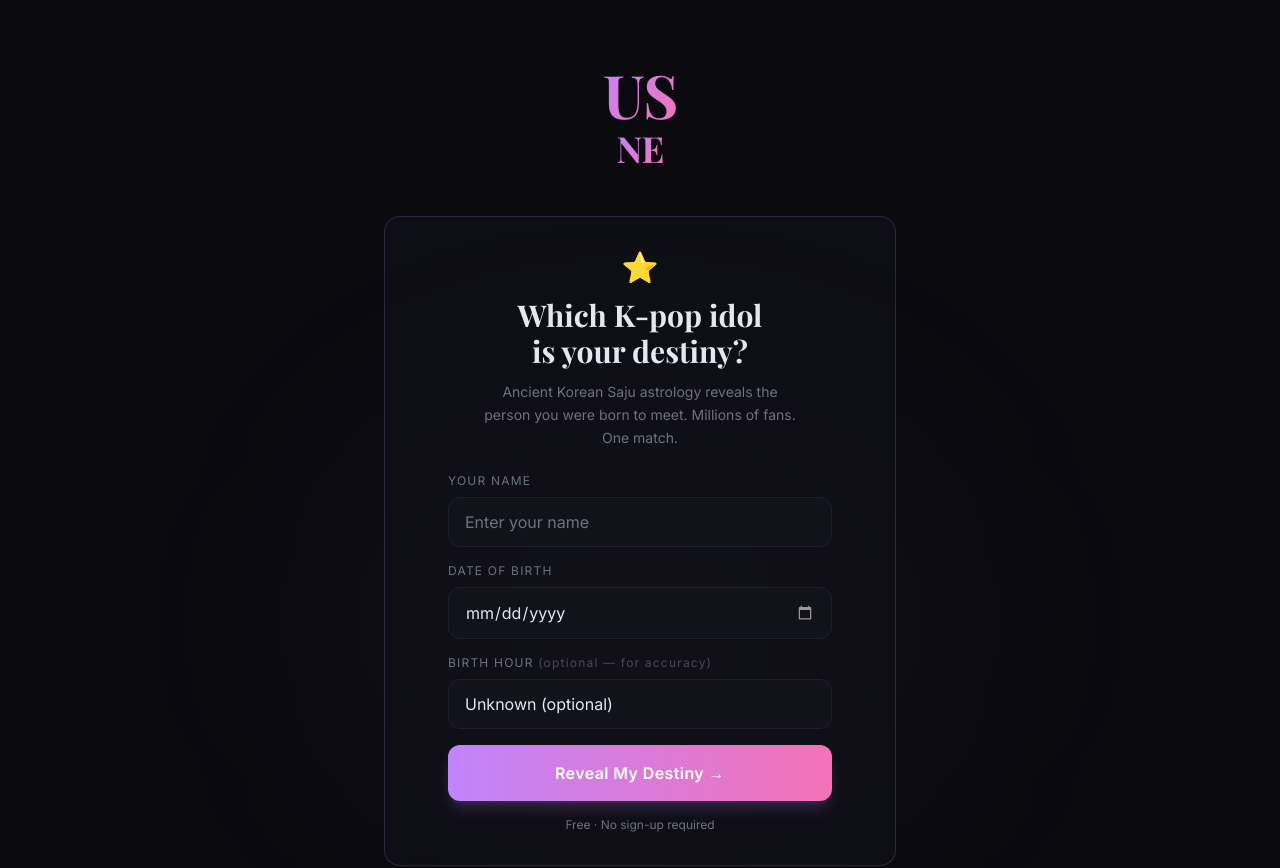
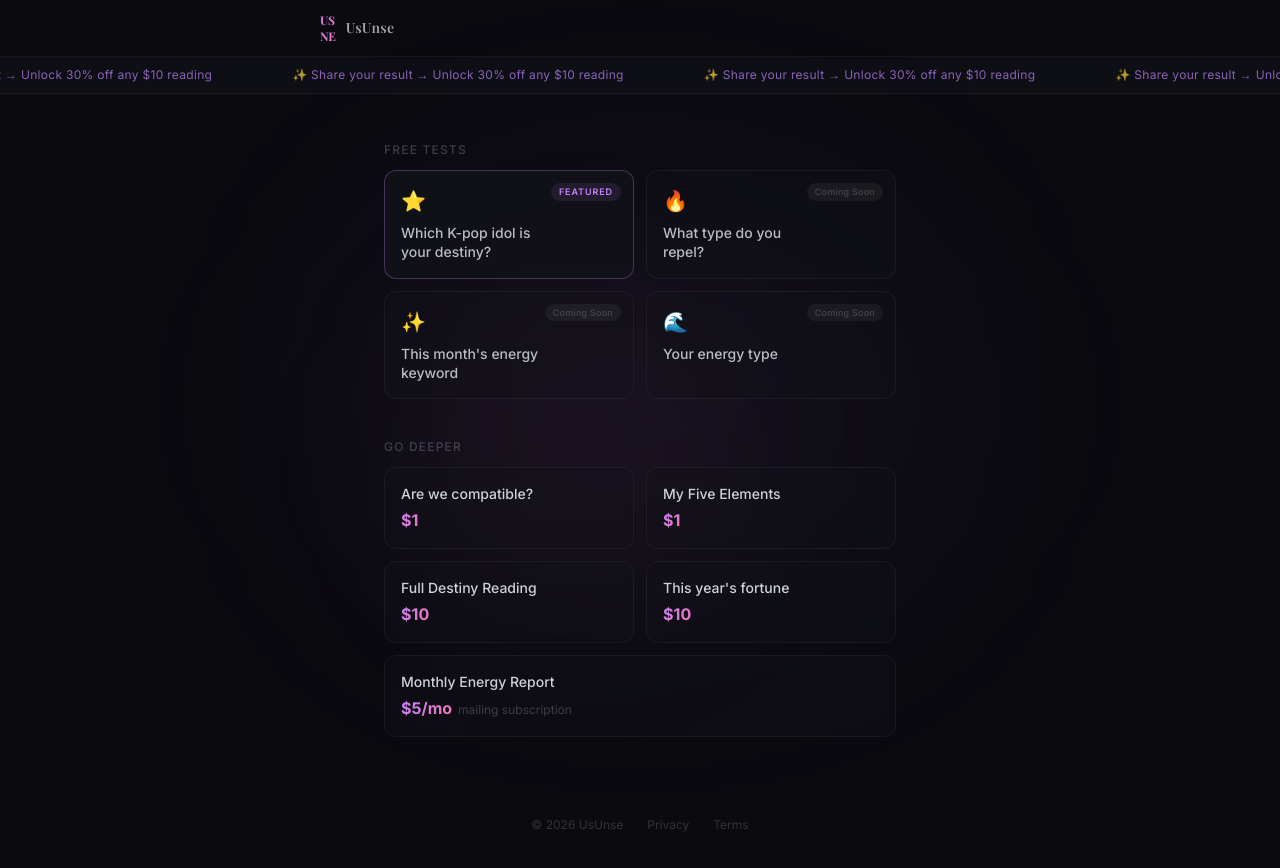
Before and after one commit to dkzh814-dot/usunse, a Next.js app: page / in a window 1280 px wide. Shown: the top 868 px of the page. Built offline with nearby package versions, Linux system fonts and the light colour scheme; a web font is replaced by a local one.

Commit message:
Update landing page: navbar, marquee, 2x2 grid, paid section, date format

```diff
--- a/src/app/globals.css
+++ b/src/app/globals.css
@@ -93,6 +93,16 @@ input[type="date"]::-webkit-calendar-picker-indicator {
   cursor: pointer;
 }
 
+/* Marquee animation */
+@keyframes marquee {
+  from { transform: translateX(0); }
+  to   { transform: translateX(-50%); }
+}
+
+.animate-marquee {
+  animation: marquee 22s linear infinite;
+}
+
 /* Gradient text */
 .gradient-text {
   background: linear-gradient(135deg, #c084fc, #f472b6);
--- a/src/app/page.tsx
+++ b/src/app/page.tsx
@@ -1,117 +1,115 @@
-import Logo from "@/components/Logo";
+"use client";
+
+import { useState } from "react";
 import BirthForm from "@/components/BirthForm";
 
 const freeCards = [
-  {
-    emoji: "⭐",
-    title: "Which K-pop idol is your destiny?",
-    featured: true,
-  },
-  {
-    emoji: "🔥",
-    title: "What type do you repel?",
-    featured: false,
-  },
-  {
-    emoji: "✨",
-    title: "This month's energy keyword",
-    featured: false,
-  },
-  {
-    emoji: "🌊",
-    title: "Your energy type",
-    featured: false,
-  },
+  { emoji: "⭐", title: "Which K-pop idol is your destiny?", featured: true },
+  { emoji: "🔥", title: "What type do you repel?", featured: false },
+  { emoji: "✨", title: "This month's energy keyword", featured: false },
+  { emoji: "🌊", title: "Your energy type", featured: false },
 ];
 
 const paidCards = [
-  {
-    title: "Are we compatible?",
-    price: "$1",
-    badge: null,
-  },
-  {
-    title: "My Five Elements",
-    price: "$1",
-    badge: null,
-  },
-  {
-    title: "Full Destiny Reading",
-    price: "$10",
-    badge: "Share to unlock 30% off",
-  },
-  {
-    title: "This year's fortune",
-    price: "$10",
-    badge: "Share to unlock 30% off",
-  },
-  {
-    title: "Monthly Energy Report",
-    price: "$5/mo",
-    badge: null,
-    sub: "mailing subscription",
-  },
+  { title: "Are we compatible?", price: "$1", full: false },
+  { title: "My Five Elements", price: "$1", full: false },
+  { title: "Full Destiny Reading", price: "$10", full: false },
+  { title: "This year's fortune", price: "$10", full: false },
+  { title: "Monthly Energy Report", price: "$5/mo", sub: "mailing subscription", full: true },
 ];
 
+const marqueeText = "✨ Share your result → Unlock 30% off any $10 reading";
+
 export default function Home() {
+  const [formOpen, setFormOpen] = useState(false);
+
   return (
-    <main className="min-h-screen flex flex-col items-center px-4 py-16 relative overflow-hidden">
-      {/* Background ambient glow */}
-      <div className="absolute top-1/4 left-1/2 -translate-x-1/2 w-[600px] h-[400px] bg-accent/5 rounded-full blur-[120px] pointer-events-none" />
-      <div className="absolute bottom-1/4 left-1/3 w-[300px] h-[300px] bg-accent-2/5 rounded-full blur-[100px] pointer-events-none" />
+    <div className="min-h-screen flex flex-col">
+      {/* Ambient glow */}
+      <div className="fixed top-1/4 left-1/2 -translate-x-1/2 w-[600px] h-[400px] bg-accent/5 rounded-full blur-[120px] pointer-events-none z-0" />
+      <div className="fixed bottom-1/4 left-1/3 w-[300px] h-[300px] bg-accent-2/5 rounded-full blur-[100px] pointer-events-none z-0" />
 
-      <div className="relative z-10 w-full max-w-lg mx-auto flex flex-col items-center gap-12">
-        {/* Logo */}
-        <Logo size="lg" />
+      {/* Navbar */}
+      <nav className="sticky top-0 z-50 w-full border-b border-white/5 bg-[#0a0a0f]/80 backdrop-blur-sm">
+        <div className="max-w-2xl mx-auto px-4 h-14 flex items-center gap-2.5">
+          <div className="flex flex-col leading-none">
+            <span className="text-xs font-display font-bold gradient-text tracking-tight">US</span>
+            <span className="text-xs font-display font-bold gradient-text tracking-tight">NE</span>
+          </div>
+          <span className="text-sm font-display font-semibold text-text/70 tracking-wide">UsUnse</span>
+        </div>
+      </nav>
 
-        {/* Featured hero card */}
-        <div className="w-full rounded-2xl border border-accent/20 bg-surface/60 backdrop-blur-sm p-8 flex flex-col gap-6">
-          <div className="text-center space-y-3">
-            <span className="text-3xl">⭐</span>
-            <h1 className="text-2xl sm:text-3xl font-display font-bold text-text leading-tight">
-              Which K-pop idol<br />is your destiny?
+      {/* Marquee banner */}
+      <div className="w-full overflow-hidden border-b border-white/5 bg-[#12121a]/60 py-2.5">
+        <div className="flex animate-marquee whitespace-nowrap">
+          {Array.from({ length: 8 }).map((_, i) => (
+            <span key={i} className="mx-10 text-xs tracking-wide text-accent/70">
+              {marqueeText}
+            </span>
+          ))}
+        </div>
+      </div>
+
+      {/* Main content */}
+      <main className="relative z-10 flex-1 flex flex-col items-center px-4 py-12">
+        <div className="w-full max-w-lg mx-auto flex flex-col gap-10">
+
+          {/* Free test cards — 2×2 grid */}
+          <section className="flex flex-col gap-3">
+            <h2 className="text-xs font-medium tracking-widest text-muted/50 uppercase">Free Tests</h2>
+            <div className="grid grid-cols-2 gap-3">
+              {freeCards.map((card) => (
+                <div
+                  key={card.title}
+                  onClick={card.featured ? () => setFormOpen((v) => !v) : undefined}
+                  className={`relative rounded-xl border p-4 flex flex-col gap-2 transition-colors
+                    ${card.featured
+                      ? "border-accent/30 bg-[#12121a]/80 cursor-pointer hover:border-accent/50"
+                      : "border-white/5 bg-[#12121a]/40 cursor-default"
+                    }`}
+                >
+                  {card.featured ? (
+                    <span className="absolute top-3 right-3 text-[9px] font-semibold tracking-widest text-accent bg-accent/10 px-2 py-0.5 rounded-full uppercase">
+                      Featured
+                    </span>
+                  ) : (
+                    <span className="absolute top-3 right-3 text-[9px] font-medium tracking-wide text-muted/50 bg-white/5 px-2 py-0.5 rounded-full">
+                      Coming Soon
+                    </span>
+                  )}
+                  <span className="text-xl">{card.emoji}</span>
+                  <p className="text-sm font-medium text-text/80 leading-snug pr-14">{card.title}</p>
+                </div>
+              ))}
+            </div>
+
+            {/* Expandable form */}
+            {formOpen && (
+              <div className="rounded-xl border border-accent/20 bg-[#12121a]/80 backdrop-blur-sm p-6 flex flex-col gap-5 mt-1">
+                <div className="text-center space-y-1.5">
+                  <h1 className="text-lg font-display font-bold text-text leading-tight">
+                    Which K-pop idol is your destiny?
                   </h1>
-            <p className="text-sm text-muted leading-relaxed max-w-xs mx-auto">
+                  <p className="text-xs text-muted leading-relaxed">
                     Ancient Korean Saju astrology reveals the person you were born to meet.
-              Millions of fans. One match.
                   </p>
                 </div>
                 <BirthForm />
               </div>
-
-        {/* More tests grid */}
-        <section className="w-full flex flex-col gap-4">
-          <h2 className="text-xs font-medium tracking-widest text-muted/50 uppercase">More Tests</h2>
-          <div className="grid grid-cols-1 sm:grid-cols-3 gap-3">
-            {freeCards.slice(1).map((card) => (
-              <div
-                key={card.title}
-                className="relative rounded-xl border border-white/5 bg-surface/40 backdrop-blur-sm p-4 flex flex-col gap-2 cursor-pointer hover:border-accent/20 transition-colors"
-              >
-                <span className="absolute top-3 right-3 text-[10px] font-medium tracking-wide text-muted/50 bg-white/5 px-2 py-0.5 rounded-full">
-                  Coming Soon
-                </span>
-                <span className="text-xl">{card.emoji}</span>
-                <p className="text-sm font-medium text-text/80 leading-snug pr-16">{card.title}</p>
-              </div>
-            ))}
-          </div>
+            )}
           </section>
 
           {/* Paid products */}
-        <section className="w-full flex flex-col gap-4">
+          <section className="flex flex-col gap-3">
             <h2 className="text-xs font-medium tracking-widest text-muted/50 uppercase">Go Deeper</h2>
-          <div className="grid grid-cols-1 sm:grid-cols-2 gap-3">
+            <div className="grid grid-cols-2 gap-3">
               {paidCards.map((card) => (
                 <div
                   key={card.title}
-                className="relative rounded-xl border border-white/5 bg-surface/40 backdrop-blur-sm p-4 flex flex-col gap-1 cursor-pointer hover:border-accent/20 transition-colors"
+                  className={`relative rounded-xl border border-white/5 bg-[#12121a]/40 backdrop-blur-sm p-4 flex flex-col gap-1 cursor-pointer hover:border-accent/20 transition-colors
+                    ${card.full ? "col-span-2" : ""}`}
                 >
-                {card.badge && (
-                  <span className="self-start text-[10px] font-medium tracking-wide text-accent/70 bg-accent/10 px-2 py-0.5 rounded-full mb-1">
-                    {card.badge}
-                  </span>
-                )}
                   <p className="text-sm font-medium text-text/90">{card.title}</p>
                   <div className="flex items-baseline gap-1.5">
                     <span className="text-base font-bold gradient-text">{card.price}</span>
@@ -124,18 +122,15 @@ export default function Home() {
             </div>
           </section>
 
-        {/* Social proof — privacy only */}
-        <div className="flex items-center gap-2 text-xs text-muted/60">
-          <span>🔒 Private</span>
         </div>
-      </div>
+      </main>
 
       {/* Footer */}
-      <footer className="mt-16 w-full flex justify-center gap-6 text-xs text-muted/40">
+      <footer className="w-full flex justify-center gap-6 text-xs text-muted/40 py-8">
         <span>© 2026 UsUnse</span>
         <a href="/privacy" className="hover:text-muted transition-colors">Privacy</a>
         <a href="/terms" className="hover:text-muted transition-colors">Terms</a>
       </footer>
-    </main>
+    </div>
   );
 }
--- a/src/components/BirthForm.tsx
+++ b/src/components/BirthForm.tsx
@@ -41,19 +41,25 @@ export default function BirthForm() {
       return;
     }
 
-    const [y, m, d] = dob.split("-");
+    const parts = dob.split("/");
+    if (parts.length !== 3 || parts.some((p) => p === "")) {
+      setError("Enter date as MM/DD/YYYY.");
+      return;
+    }
+    const [m, d, y] = parts;
     const year = parseInt(y);
     const now = new Date().getFullYear();
-    if (year < 1920 || year > now - 5) {
+    if (isNaN(year) || year < 1920 || year > now - 5) {
       setError("Please enter a valid birth year.");
       return;
     }
+    const isoDate = `${y}-${m.padStart(2, "0")}-${d.padStart(2, "0")}`;
 
     setLoading(true);
 
     const params = new URLSearchParams({
       name: name.trim(),
-      dob,
+      dob: isoDate,
       ...(hour !== "" ? { hour } : {}),
     });
 
@@ -81,11 +87,12 @@ export default function BirthForm() {
           Date of Birth
         </label>
         <input
-          type="date"
+          type="text"
           value={dob}
           onChange={(e) => setDob(e.target.value)}
-          className="w-full bg-surface border border-border rounded-xl px-4 py-3 text-text focus:outline-none focus:border-accent transition-colors"
-          max={new Date().toISOString().split("T")[0]}
+          placeholder="MM/DD/YYYY"
+          className="w-full bg-surface border border-border rounded-xl px-4 py-3 text-text placeholder-muted focus:outline-none focus:border-accent transition-colors"
+          maxLength={10}
         />
       </div>
 
```
Lines whose indentation alone changed are shown as unchanged.
